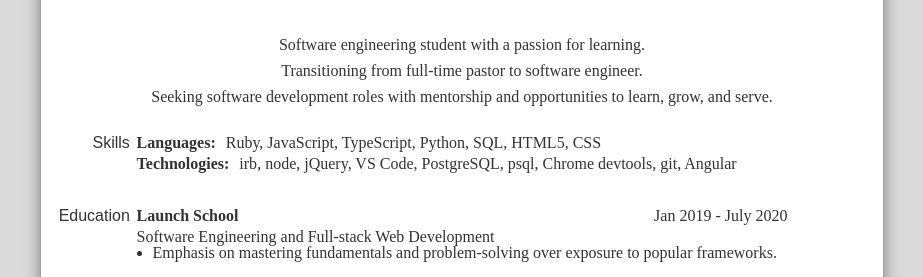
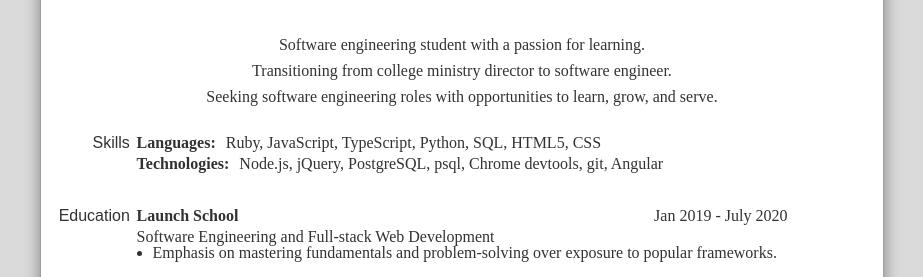
Before and after one commit to matthew-r-clark/resume, a plain HTML site: page index.html in a window 1280 px wide. Shown: the part 154-431 px from the top of the page, without its empty margins (178-1101 px from the left). Drawn offline with Linux system fonts and the light colour scheme.

Commit message:
several edits

```diff
--- a/index.html
+++ b/index.html
@@ -24,8 +24,8 @@
 
   <summary id="summary">
     <p>Software engineering student with a passion for learning.</p>
-    <p>Transitioning from full-time pastor to software engineer.</p>
-    <p>Seeking software development roles with mentorship and opportunities to learn, grow, and serve.</p>
+    <p>Transitioning from college ministry director to software engineer.</p>
+    <p>Seeking software engineering roles with opportunities to learn, grow, and serve.</p>
   </summary>
 
   <dl id="skills">
@@ -48,10 +48,8 @@
         <div class="row">
           <h3>Technologies:</h3>
           <div class="content">
-            <a href="https://github.com/ruby/irb">irb</a>,
-            <a href="https://nodejs.org/">node</a>,
+            <a href="https://nodejs.org/">Node.js</a>,
             <a href="https://jquery.com/">jQuery</a>,
-            <a href="https://code.visualstudio.com/">VS Code</a>,
             <a href="https://www.postgresql.org/">PostgreSQL</a>,
             <a href="https://www.postgresql.org/docs/9.3/app-psql.html">psql</a>,
             <a href="https://developers.google.com/web/tools/chrome-devtools">Chrome devtools</a>,
```
